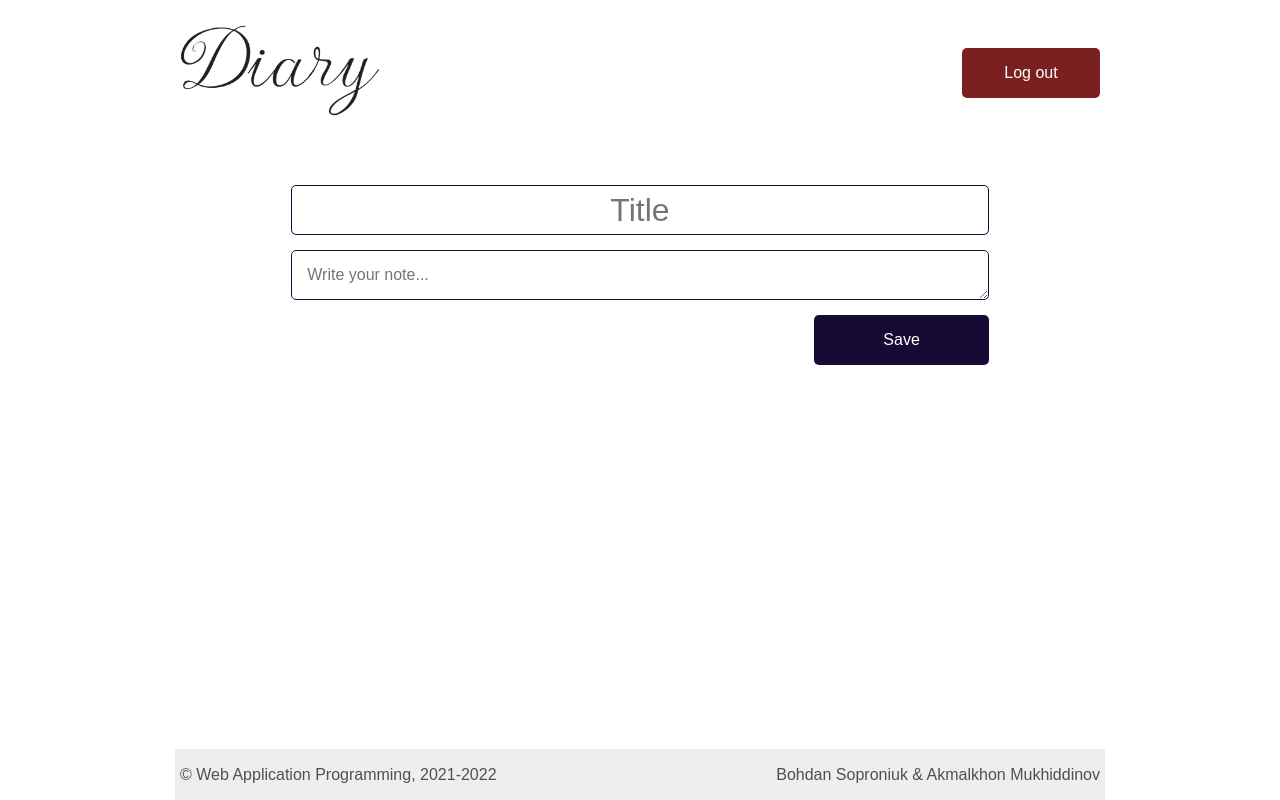
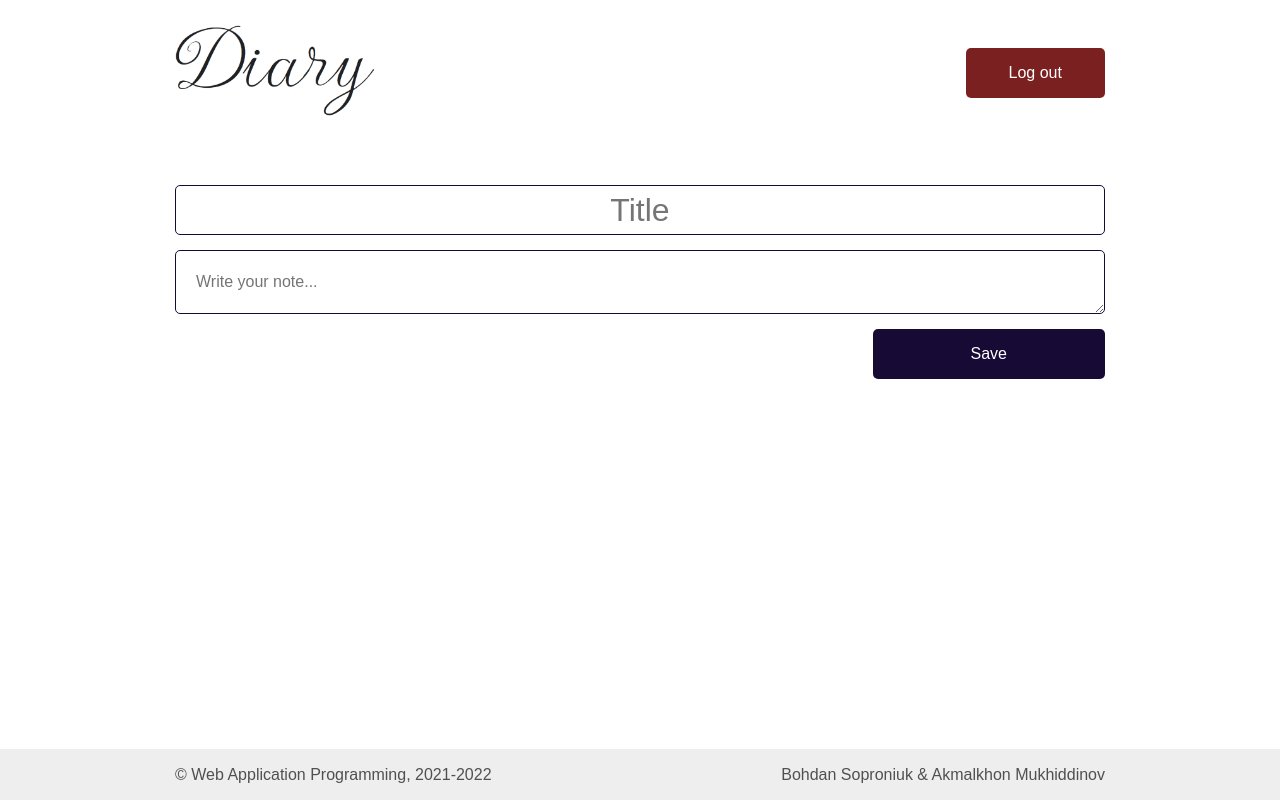
Before and after one commit to xbohdan/online-diary, a React (Create React App) app in the folder frontend/: page /note/1 in a window 1280 px wide. Built offline with nearby package versions, Linux system fonts and the light colour scheme.

Commit message:
Edit notes

```diff
--- a/frontend/src/components/$note/Note/Note.tsx
+++ b/frontend/src/components/$note/Note/Note.tsx
@@ -6,6 +6,7 @@ import './Note.css';
 import useAppDispatch from '../../../hooks/useAppDispatch';
 import useAppSelector from '../../../hooks/useAppSelector';
 import selectEntry from '../../../store/entry/selectors';
+import { initialState } from '../../../store/entry/slice';
 import getEntry from '../../../store/entry/thunks/getEntry';
 import Container from '../../Container/Container';
 import Loader from '../../Loader/Loader';
@@ -23,13 +24,14 @@ const Note = () => {
   }, [dispatch, date]);
 
   return (
-    <Container>
-      <PageTemplate>
+    <PageTemplate>
+      <Container>
         {entry.status === 'loading' && <Loader />}
         {entry.status === 'show' && <ShowNote entry={entry} />}
-        {entry.status === 'write' && <WriteNote />}
-      </PageTemplate>
-    </Container>
+        {entry.status === 'write' && <WriteNote entry={initialState} />}
+        {entry.status === 'update' && <WriteNote entry={entry} />}
+      </Container>
+    </PageTemplate>
   );
 };
 
--- a/frontend/src/components/$note/ShowNote/ShowNote.css
+++ b/frontend/src/components/$note/ShowNote/ShowNote.css
@@ -3,6 +3,7 @@
 
     border: 2px solid var(--main-color);
     border-radius: 10px 10px 0 0;
+    word-wrap: break-word;
 
 }
 
--- a/frontend/src/components/$note/ShowNote/ShowNote.tsx
+++ b/frontend/src/components/$note/ShowNote/ShowNote.tsx
@@ -3,13 +3,16 @@ import React from 'react';
 import './ShowNote.css';
 import { useParams } from 'react-router-dom';
 import isEditable from '../../../helpers/isEditable';
-import { IEntry } from '../../../store/entry/slice';
+import useAppDispatch from '../../../hooks/useAppDispatch';
+import { IEntry, setStatus } from '../../../store/entry/slice';
 
 interface Props {
   entry: IEntry;
 }
 
 const ShowNote = ({ entry }: Props) => {
+  const dispatch = useAppDispatch();
+
   const { title, note } = entry;
   const { date } = useParams();
   const dateObj = new Date(date as string);
@@ -28,6 +31,7 @@ const ShowNote = ({ entry }: Props) => {
             type="button"
             className="secondaryButton editButton"
             value="Edit"
+            onClick={() => dispatch(setStatus('update'))}
           />
         )}
         <input
--- a/frontend/src/components/$note/WriteNote/WriteNote.css
+++ b/frontend/src/components/$note/WriteNote/WriteNote.css
@@ -1,5 +1,4 @@
 .noteForm {
-    width: 75%;
     display: flex;
     flex-direction: column;
     align-items: flex-end;
@@ -24,8 +23,9 @@
     width: 100%;
     height: 100%;
 
-    padding: 15px;
+    padding: 15px 20px;
     margin-top: 15px;
+    line-height: 32px;
 
     font-size: 1rem;
 
--- a/frontend/src/components/$note/WriteNote/WriteNote.tsx
+++ b/frontend/src/components/$note/WriteNote/WriteNote.tsx
@@ -4,25 +4,33 @@ import { useParams } from 'react-router-dom';
 import TextareaAutosize from 'react-textarea-autosize';
 
 import './WriteNote.css';
+import dateToString from '../../../helpers/dateToString';
 
 import useAppDispatch from '../../../hooks/useAppDispatch';
 import { IEntry } from '../../../store/entry/slice';
 import postEntry from '../../../store/entry/thunks/postEntry';
+import putEntry from '../../../store/entry/thunks/putEntry';
 
-interface INote {
-  title: string;
-  note: string;
-  creationDate?: string;
+interface IProps {
+  entry: IEntry;
 }
 
-const WriteNote = () => {
+const WriteNote = ({ entry }: IProps) => {
   const dispatch = useAppDispatch();
   const { register, handleSubmit } = useForm();
   const { date } = useParams();
 
-  const submitNote = (entry: INote) => {
-    entry.creationDate = date;
-    dispatch(postEntry(entry as IEntry));
+  const { title, note, status } = entry;
+
+  const submitNote = (_entry: IEntry) => {
+    _entry.creationDate = date;
+
+    if (status === 'write') {
+      dispatch(postEntry(_entry));
+    } else if (status === 'update') {
+      _entry.modificationDate = dateToString(new Date());
+      dispatch(putEntry(_entry));
+    }
   };
 
   return (
@@ -31,11 +39,13 @@ const WriteNote = () => {
         {...register('title', { required: true })}
         className="title inputField"
         placeholder="Title"
+        defaultValue={title}
       />
       <TextareaAutosize
         {...register('note', { required: true })}
         className="noteText inputField"
         placeholder="Write your note..."
+        defaultValue={note}
       />
       <input type="submit" className="primaryButton saveButton" value="Save" />
     </form>
--- a/frontend/src/index.css
+++ b/frontend/src/index.css
@@ -1,5 +1,6 @@
 html {
   box-sizing: border-box;
+  overflow-y: scroll;
 }
 
 *,
--- a/frontend/src/store/entry/slice.ts
+++ b/frontend/src/store/entry/slice.ts
@@ -1,17 +1,21 @@
 import { createSlice, PayloadAction } from '@reduxjs/toolkit';
 import getEntry from './thunks/getEntry';
+
+export type NoteStatus = 'loading' | 'show' | 'write' | 'update';
 
 export interface IEntry {
   title: string | undefined;
   note: string | undefined;
   creationDate?: string | undefined;
-  status: 'loading' | 'show' | 'write';
+  modificationDate?: string | undefined;
+  status: NoteStatus;
 }
 
-const initialState: IEntry = {
+export const initialState: IEntry = {
   title: undefined,
   note: undefined,
   creationDate: undefined,
+  modificationDate: undefined,
   status: 'loading',
 };
 
@@ -21,6 +25,9 @@ export const entrySlice = createSlice({
   reducers: {
     setEntry: (state, action: PayloadAction<IEntry>) => {
       state = action.payload;
+    },
+    setStatus: (state, action: PayloadAction<NoteStatus>) => {
+      state.status = action.payload;
     },
   },
   extraReducers: (builder) => {
@@ -40,6 +47,6 @@ export const entrySlice = createSlice({
   },
 });
 
-export const { setEntry } = entrySlice.actions;
+export const { setEntry, setStatus } = entrySlice.actions;
 
 export default entrySlice.reducer;
--- /dev/null
+++ b/frontend/src/store/entry/thunks/putEntry.ts
@@ -0,0 +1,33 @@
+import { createAsyncThunk } from '@reduxjs/toolkit';
+import { BASE_API_URL, entryMocked } from '../../../config';
+import { IEntry } from '../slice';
+
+const putEntry = createAsyncThunk<IEntry, IEntry>(
+  'entries/fetchEntry',
+  async (note: IEntry) => {
+    if (entryMocked) {
+      return note;
+    }
+
+    const url = `${BASE_API_URL}/entries/${note.creationDate}`;
+
+    const res = await fetch(url, {
+      method: 'PUT',
+      headers: {
+        'Content-Type': 'application/json',
+      },
+      body: JSON.stringify({
+        title: note.title,
+        note: note.note,
+        modificationDate: note.modificationDate,
+      }),
+    });
+
+    if (!res.ok) throw new Error(res.statusText);
+
+    const data = await res.json();
+    return data as IEntry;
+  },
+);
+
+export default putEntry;
```
